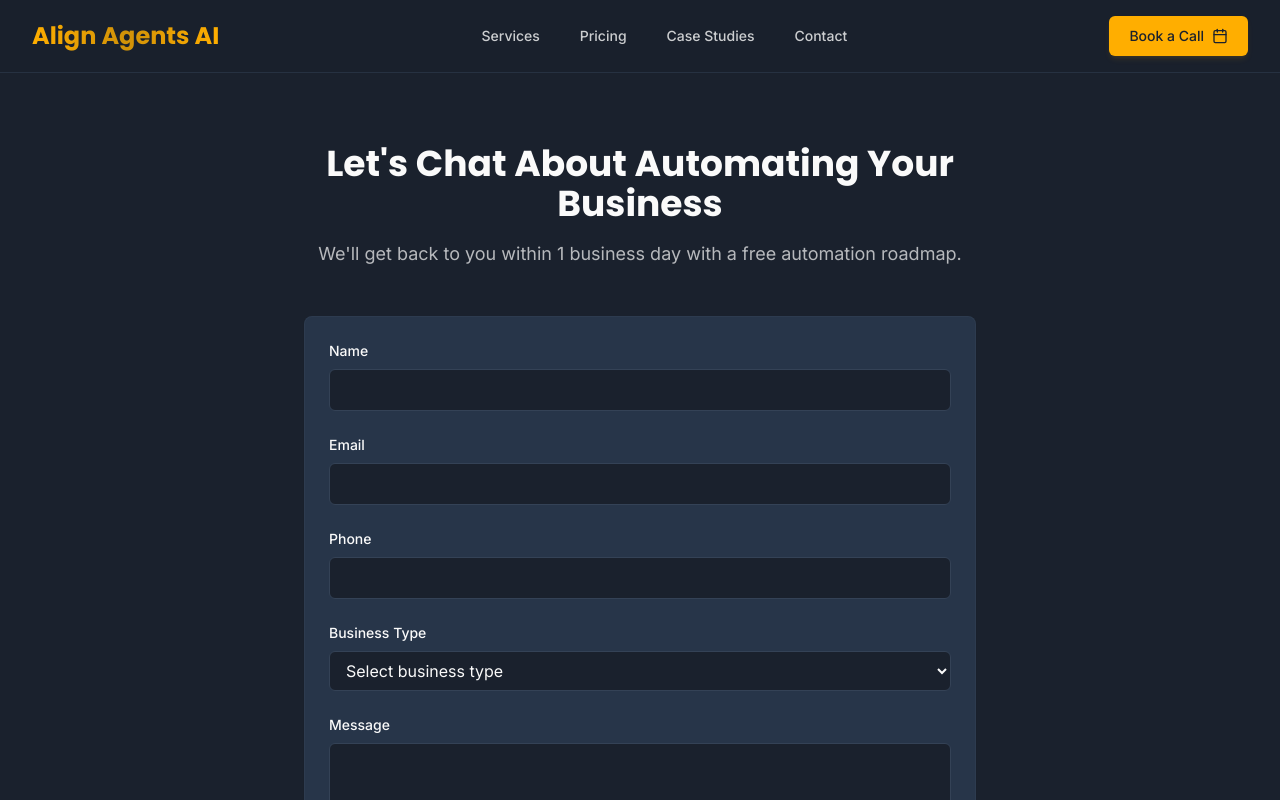
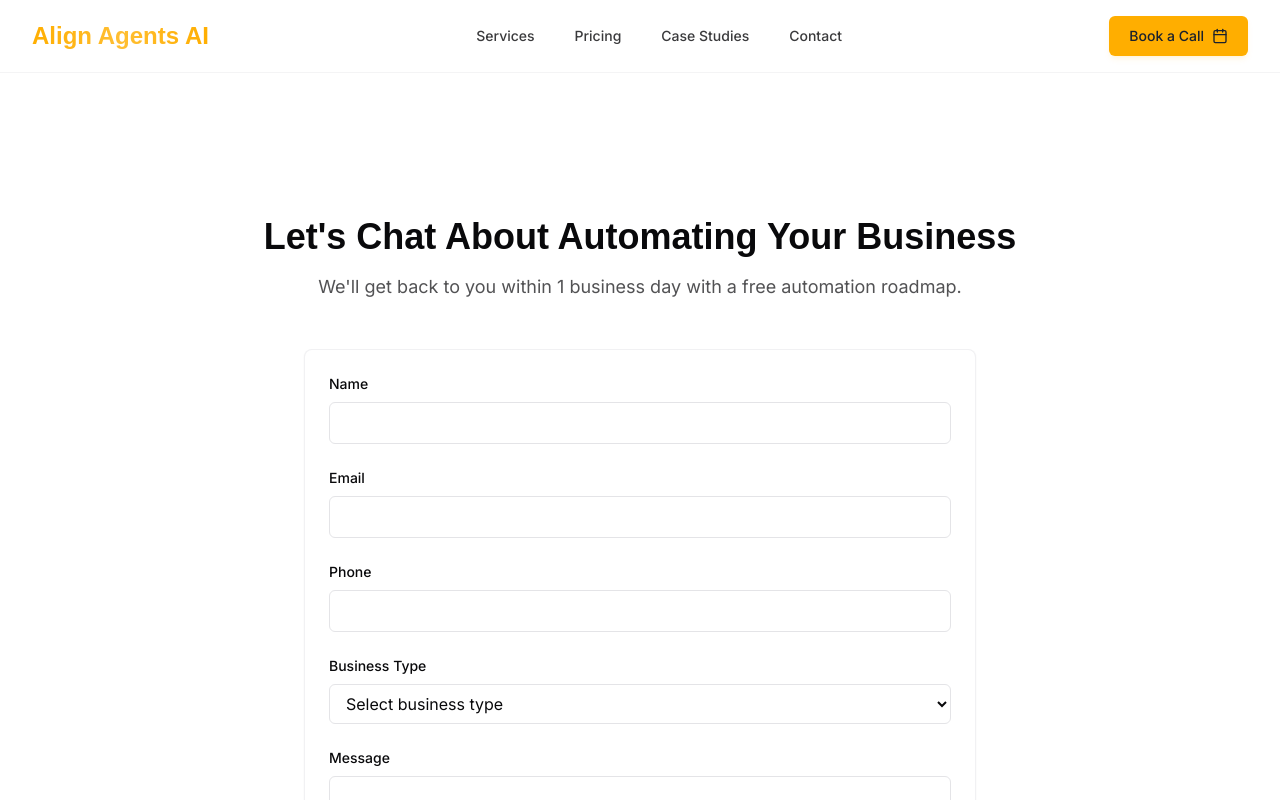
Before and after one commit to AlexKaspe/align-agent-automation-hub, a React (Vite) app: page /contact in a window 1280 px wide. Shown: the top 800 px of the page. Built offline with nearby package versions, Linux system fonts and the light colour scheme.

Commit message:
Fix: Change background color below hero
Change the background color below the hero section to white or a very light grey.

```diff
--- a/src/components/ComparisonSection.tsx
+++ b/src/components/ComparisonSection.tsx
@@ -32,7 +32,7 @@ const ComparisonSection = () => {
   ];
 
   return (
-    <section id="comparison" className="py-20 relative overflow-hidden bg-card/50">
+    <section id="comparison" className="py-20 relative overflow-hidden bg-muted/50">
       <div className="absolute inset-0 bg-grid-pattern bg-[length:30px_30px] opacity-5"></div>
 
       <div className="container mx-auto px-4 sm:px-6 lg:px-8">
--- a/src/components/Footer.tsx
+++ b/src/components/Footer.tsx
@@ -1,9 +1,8 @@
-
 import { Twitter, Instagram, Mail, Phone } from 'lucide-react';
 
 const Footer = () => {
   return (
-    <footer className="bg-card border-t border-border/30">
+    <footer className="bg-muted border-t border-border/30">
       <div className="container mx-auto px-4 sm:px-6 lg:px-8 py-12">
         <div className="grid grid-cols-1 md:grid-cols-4 gap-8">
           {/* Company info */}
--- a/src/components/HeroSection.tsx
+++ b/src/components/HeroSection.tsx
@@ -10,7 +10,7 @@ const HeroSection = () => {
   };
 
   return (
-    <section className="relative pt-20 pb-10 md:pt-24 md:pb-14 lg:pt-28 lg:pb-20 overflow-hidden">
+    <section className="hero-section relative pt-20 pb-10 md:pt-24 md:pb-14 lg:pt-28 lg:pb-20 overflow-hidden">
       {/* Background elements */}
       <div className="absolute inset-0">
         <div className="absolute inset-0 bg-grid-pattern bg-[length:30px_30px] opacity-5 animate-[pulse_4s_ease-in-out_infinite]"></div>
--- a/src/components/Navbar.tsx
+++ b/src/components/Navbar.tsx
@@ -1,4 +1,3 @@
-
 import { useState } from 'react';
 import { Link } from 'react-router-dom';
 import { Button } from './ui/button';
@@ -12,7 +11,7 @@ const Navbar = () => {
   };
 
   return (
-    <header className="fixed w-full bg-background/95 backdrop-blur-sm z-50 border-b border-border/50">
+    <header className={`hero-section sticky top-0 z-50 w-full border-b border-border/40 backdrop-blur supports-[backdrop-filter]:bg-background/60`}>
       <div className="container mx-auto px-4 sm:px-6 lg:px-8">
         <div className="flex items-center justify-between py-4">
           {/* Logo */}
--- a/src/components/OfferSection.tsx
+++ b/src/components/OfferSection.tsx
@@ -1,10 +1,9 @@
-
 import { Button } from './ui/button';
 import { Clock, CheckCircle, ArrowRight } from 'lucide-react';
 
 const OfferSection = () => {
   return (
-    <section id="offer" className="py-16 bg-card relative overflow-hidden">
+    <section id="offer" className="py-16 bg-muted/50 relative overflow-hidden">
       {/* Background effects */}
       <div className="absolute inset-0 bg-gradient-to-br from-primary/5 via-transparent to-secondary/5"></div>
       <div className="absolute top-0 right-0 w-32 h-32 bg-primary/10 rounded-full blur-3xl"></div>
--- a/src/components/ServicesSection.tsx
+++ b/src/components/ServicesSection.tsx
@@ -37,7 +37,7 @@ const ServicesSection = () => {
   ];
 
   return (
-    <section id="services" className="py-20 relative overflow-hidden">
+    <section id="services" className="py-20 relative overflow-hidden bg-background text-foreground">
       <div className="absolute inset-0 bg-grid-pattern bg-[length:30px_30px] opacity-5"></div>
 
       <div className="container mx-auto px-4 sm:px-6 lg:px-8">
--- a/src/components/SuccessStoriesSection.tsx
+++ b/src/components/SuccessStoriesSection.tsx
@@ -3,7 +3,7 @@ import { Trophy, TrendingUp, Users } from 'lucide-react';
 
 const SuccessStoriesSection = () => {
   return (
-    <section className="py-16 relative overflow-hidden">
+    <section className="py-16 relative overflow-hidden bg-background text-foreground">
       <div className="absolute inset-0 bg-gradient-to-br from-primary/5 via-transparent to-secondary/5 opacity-30"></div>
 
       <div className="container mx-auto px-4 sm:px-6 lg:px-8">
--- a/src/index.css
+++ b/src/index.css
@@ -1,5 +1,5 @@
 
-@import url('https://fonts.googleapis.com/css2?family=Inter:wght@300;400;500;600;700&family=Poppins:wght@400;500;600;700;800&display=swap');
+@import url('https://fonts.googleapis.com/css2?family=Inter:wght@300;400;500;600;700&family=Manrope:wght@400;500;600;700;800&display=swap');
 
 @tailwind base;
 @tailwind components;
@@ -7,32 +7,37 @@
 
 @layer base {
   :root {
-    --background: 220 26% 14%;
-    --foreground: 0 0% 98%;
+    /* Dark header/hero background */
+    --hero-background: 220 26% 14%;
+    --hero-foreground: 0 0% 98%;
 
-    --card: 215 30% 22%;
-    --card-foreground: 0 0% 98%;
+    /* Light background for content sections */
+    --background: 0 0% 100%; /* White background */
+    --foreground: 240 10% 3.9%; /* Dark text for readability */
 
-    --popover: 220 26% 14%;
-    --popover-foreground: 0 0% 98%;
+    --card: 0 0% 100%;
+    --card-foreground: 240 10% 3.9%;
+
+    --popover: 0 0% 100%;
+    --popover-foreground: 240 10% 3.9%;
 
     --primary: 41 100% 50%;
     --primary-foreground: 220 26% 14%;
 
     --secondary: 226 100% 96%;
-    --secondary-foreground: 220 26% 14%;
+    --secondary-foreground: 240 10% 3.9%;
 
-    --muted: 215 30% 22%;
-    --muted-foreground: 215 20% 65%;
+    --muted: 240 4.8% 95.9%;
+    --muted-foreground: 240 3.8% 46.1%;
 
-    --accent: 215 30% 22%;
-    --accent-foreground: 0 0% 98%;
+    --accent: 240 4.8% 95.9%;
+    --accent-foreground: 240 10% 3.9%;
 
     --destructive: 0 84% 60%;
     --destructive-foreground: 0 0% 98%;
 
-    --border: 215 25% 27%;
-    --input: 215 25% 27%;
+    --border: 240 5.9% 90%;
+    --input: 240 5.9% 90%;
     --ring: 41 100% 50%;
 
     --radius: 0.5rem;
@@ -103,3 +108,8 @@
     scroll-behavior: smooth;
   }
 }
+
+/* Custom class for dark hero section */
+.hero-section {
+  @apply bg-[hsl(var(--hero-background))] text-[hsl(var(--hero-foreground))];
+}
```
